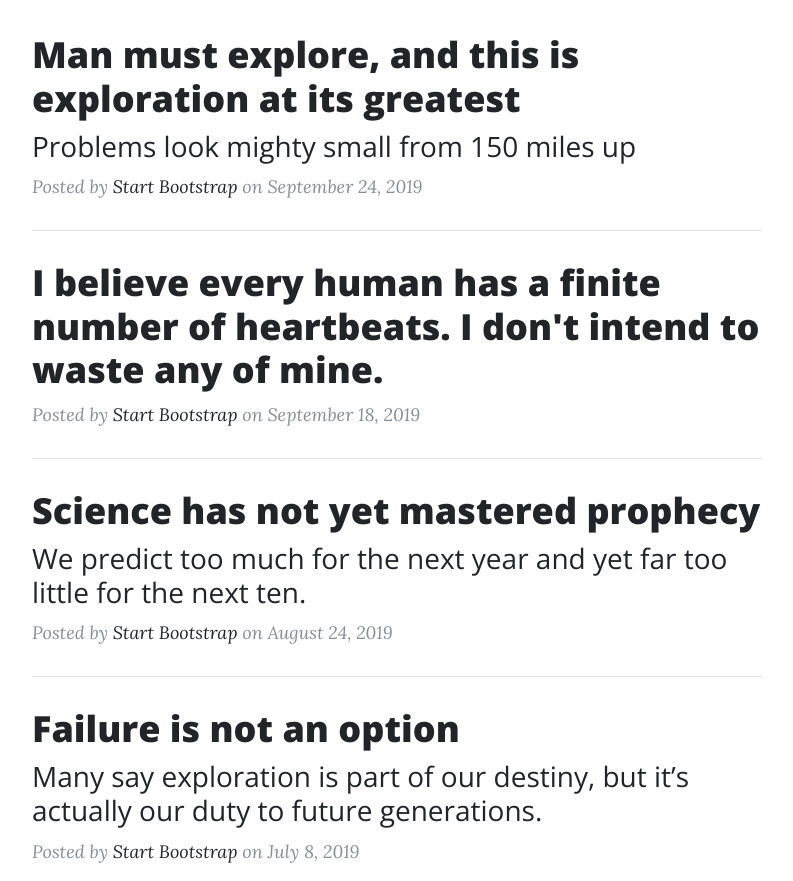
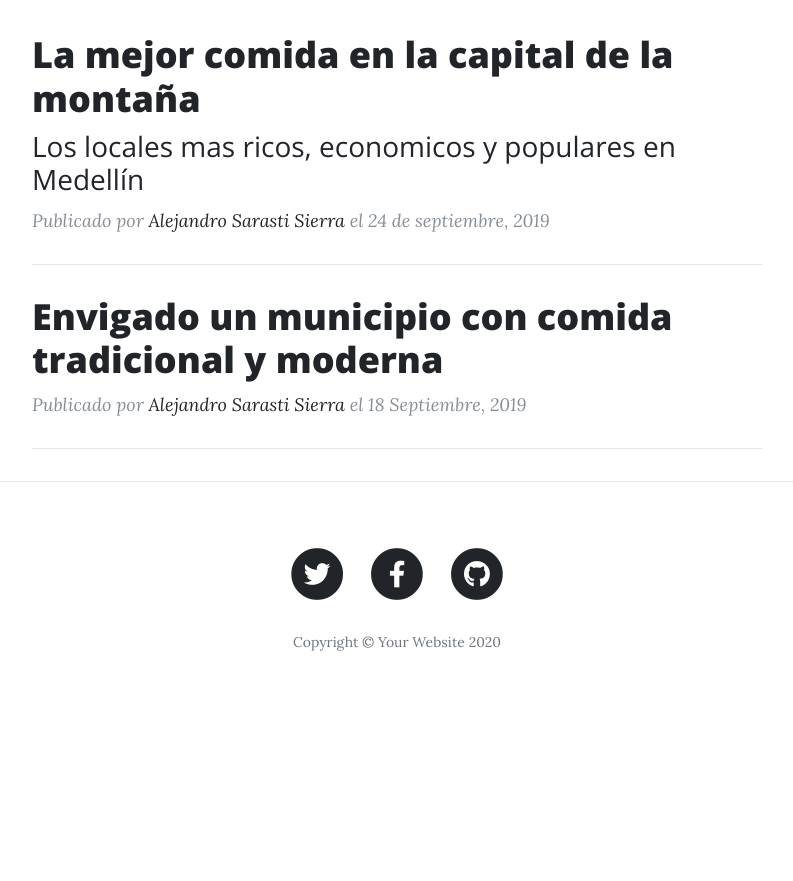
Before and after one commit to sarasti2/Miprimerapagina, a website: page index.html in a window 1280 px wide. Shown: the part 579-1460 px from the top of the page, without its empty margins (243-1036 px from the left). After the commit the page ends 1297 px from the top, so only its background shows below. Drawn offline with nearby package versions, Linux system fonts and the light colour scheme.

Commit message:
medellin envigado

```diff
--- a/index.html
+++ b/index.html
@@ -74,56 +74,28 @@
     <div class="row">
       <div class="col-lg-8 col-md-10 mx-auto">
         <div class="post-preview">
-          <a href="post.html">
+          <a href="medellin.html">
             <h2 class="post-title">
-              Man must explore, and this is exploration at its greatest
+              La mejor comida en la capital de la montaña
             </h2>
             <h3 class="post-subtitle">
-              Problems look mighty small from 150 miles up
+              Los locales mas ricos, economicos y populares en Medellín
             </h3>
           </a>
-          <p class="post-meta">Posted by
-            <a href="#">Start Bootstrap</a>
-            on September 24, 2019</p>
+          <p class="post-meta">Publicado por
+            <a href="#">Alejandro Sarasti Sierra</a>
+            el 24 de septiembre, 2019</p>
         </div>
         <hr>
         <div class="post-preview">
           <a href="post.html">
             <h2 class="post-title">
-              I believe every human has a finite number of heartbeats. I don't intend to waste any of mine.
+              Envigado un municipio con comida tradicional y moderna
             </h2>
           </a>
-          <p class="post-meta">Posted by
-            <a href="#">Start Bootstrap</a>
-            on September 18, 2019</p>
-        </div>
-        <hr>
-        <div class="post-preview">
-          <a href="post.html">
-            <h2 class="post-title">
-              Science has not yet mastered prophecy
-            </h2>
-            <h3 class="post-subtitle">
-              We predict too much for the next year and yet far too little for the next ten.
-            </h3>
-          </a>
-          <p class="post-meta">Posted by
-            <a href="#">Start Bootstrap</a>
-            on August 24, 2019</p>
-        </div>
-        <hr>
-        <div class="post-preview">
-          <a href="post.html">
-            <h2 class="post-title">
-              Failure is not an option
-            </h2>
-            <h3 class="post-subtitle">
-              Many say exploration is part of our destiny, but it’s actually our duty to future generations.
-            </h3>
-          </a>
-          <p class="post-meta">Posted by
-            <a href="#">Start Bootstrap</a>
-            on July 8, 2019</p>
+          <p class="post-meta">Publicado por
+            <a href="#">Alejandro Sarasti Sierra</a>
+            el 18 Septiembre, 2019</p>
         </div>
         <hr>
         <!-- Pager -->
```
Also changed, not shown: about.html (+2 -3 lines), contact.html (+10 -10 lines), post.html (+1 -1 lines), img/gloria.jpg (added).
